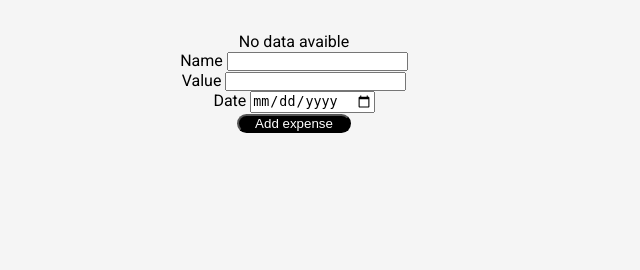
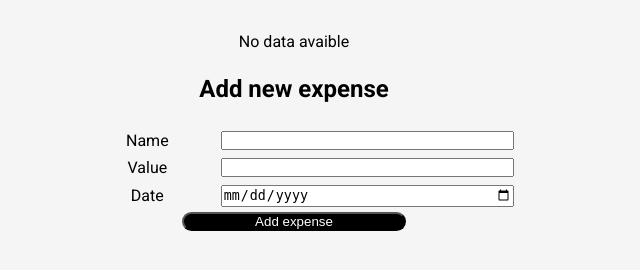
Before and after one commit to Dziabako/ExpenseTrackerWebApp, a Flask app: template templates/expenses.html in a window 1280 px wide. Shown: the part 231-501 px from the top of the page, without its empty margins (346-986 px from the left). Run offline with Flask 3, Linux system fonts and the light colour scheme; the template is opened without the code that fills it: values that come from a table or form of the project are taken from there, others are empty.

Commit message:
Finished frontend for main user page with expenses for desktop view

```diff
--- a/static/css/styles.css
+++ b/static/css/styles.css
@@ -15,11 +15,6 @@ a {
     color: white;
     background-color: black;
     border-radius: 1rem;
-}
-
-a:hover {
-    color: white;
-    background-color: blue;
 }
 
 
@@ -72,11 +67,6 @@ a:hover {
     color: white;
     background-color: black;
     border-radius: 1rem;
-}
-
-.form-btn:hover {
-    color: white;
-    background-color: blue;
 }
 
 
@@ -134,3 +124,25 @@ a:hover {
     background-color: black;
     border-radius: 1rem;
 }
+
+.add-expense {
+    width: 35%;
+    margin-bottom: 2rem;
+}
+
+.new-expense {
+    display: grid;
+    grid-template-columns: 0.5fr 1fr;
+    justify-content: center;
+    align-items: center;
+    padding: 0.25rem;
+}
+
+
+/* HOVERS */
+a:hover,
+.form-btn:hover,
+.date-btn:hover {
+    color: white;
+    background-color: blue;
+}
--- a/templates/expenses.html
+++ b/templates/expenses.html
@@ -42,7 +42,7 @@
                     <td>{{ expense.date_posted.strftime('%Y-%m-%d') }}</td>
                     <td>
                         <a href="#" class="edit-btn table-btn">Edit</a>
-                        <a href="" class="delete-btn table-btn">Delete</a>
+                        <a href="#" class="delete-btn table-btn">Delete</a>
                     </td>
                 </tr>
             {% endfor %}
@@ -60,20 +60,22 @@
 
     <div class="add-expense">
 
+        <h3 class="title">Add new expense</h3>
+
         <form action="{{ url_for('expense.add_expense') }}" class="expense-form" method="POST">
             {{ form.csrf_token }}
 
-            <div class="exp-name">
+            <div class="new-expense">
                 {{ form.name.label }}
                 {{ form.name }}
             </div>
 
-            <div class="exp-value">
+            <div class="new-expense">
                 {{ form.value.label }}
                 {{ form.value }}
             </div>
 
-            <div class="exp-date">
+            <div class="new-expense"">
                 {{ form.date.label }}
                 {{ form.date }}
             </div>
```
